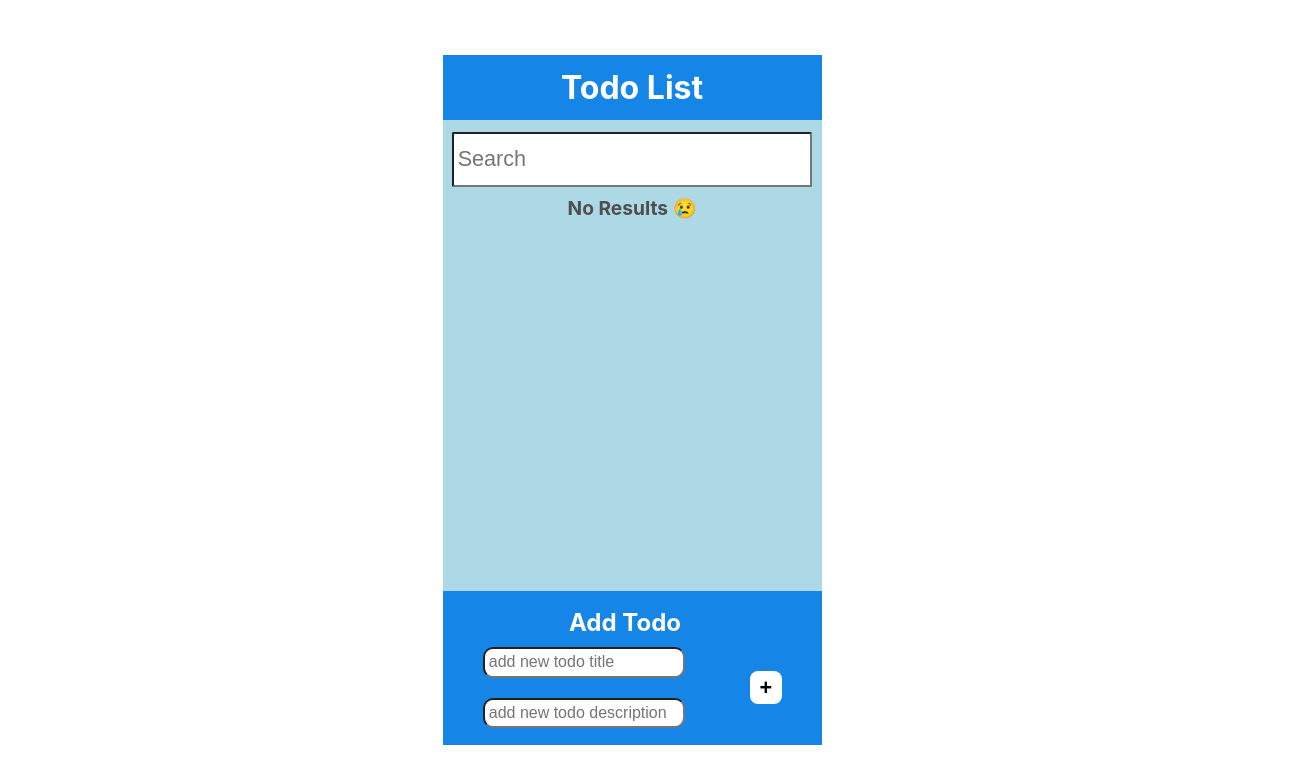
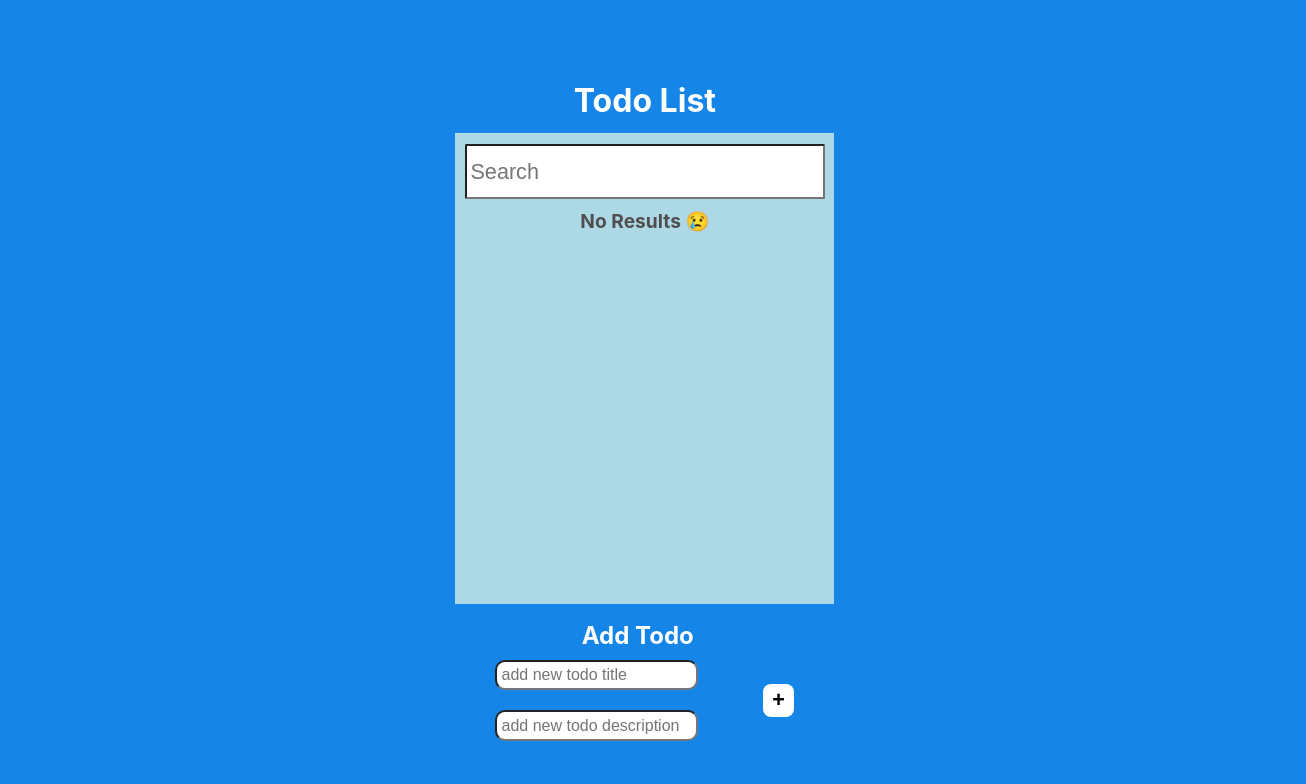
Before and after one commit to KhushiiAggrawal/ReactTodo, a React (Create React App) app: page / in a window 1280 px wide. Shown: the top 784 px of the page, 1306 px wide, since content can reach past the window. Built offline with nearby package versions, Linux system fonts and the light colour scheme.

Commit message:
Update index.css

```diff
--- a/src/index.css
+++ b/src/index.css
@@ -1,6 +1,6 @@
 body {
    margin: 0;
-  padding: 0;
+   padding:1%;
   width: 100vw;
   height: 100vh;
   display: flex;
@@ -11,6 +11,7 @@ body {
     sans-serif;
   -webkit-font-smoothing: antialiased;
   -moz-osx-font-smoothing: grayscale;
+   background-color: rgb(21, 134, 232);
 }
 
 code {
```
